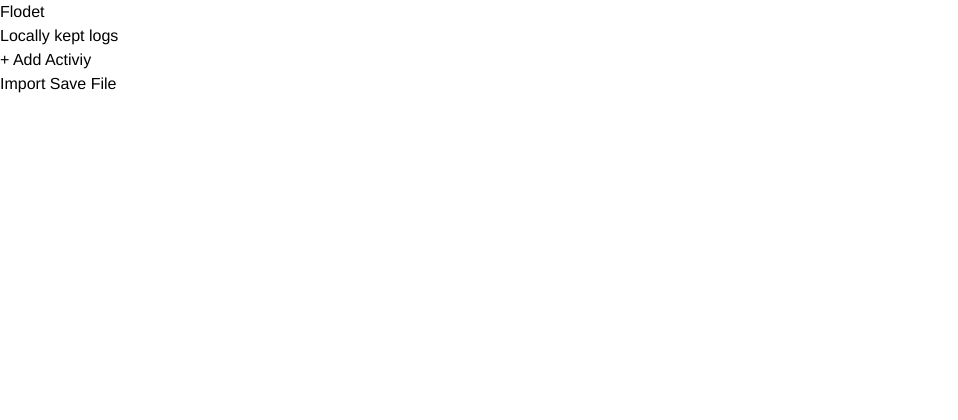
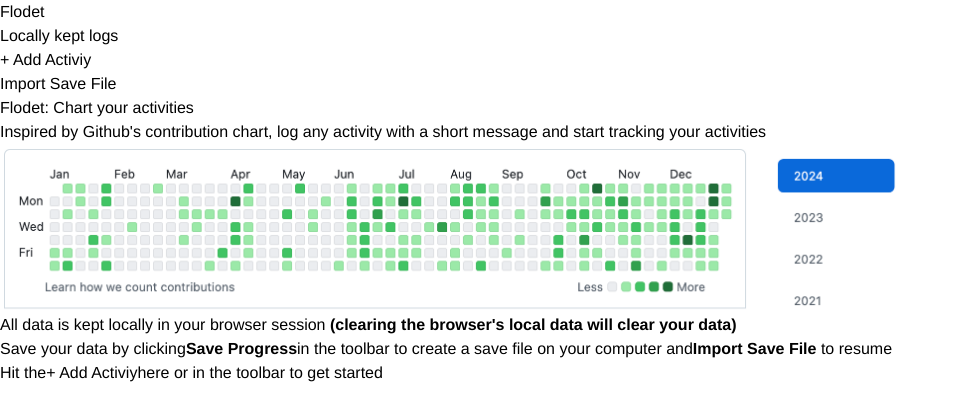
Before and after one commit to jackmuva/flodet, a Next.js app: page / in a window 1280 px wide. Shown: the top 420 px of the page, without its empty margins (0-958 px from the left). Built offline with nearby package versions, Linux system fonts and the light colour scheme.

Commit message:
added an intro for the default page

```diff
--- a/src/app/page.tsx
+++ b/src/app/page.tsx
@@ -7,6 +7,7 @@
 import { ActivityTerminal } from "./components/log/ActivityTerminal";
 import { LogMessagePanel } from "./components/log/LogMessagePanel";
 import React from "react";
+import Image from "next/image";
 
 export default function Home() {
   const [logState, setLogState] = useState<{ activeGoal: string, goals: Array<string>, goalModal: boolean, dateMap: any, activeDate: string }>
@@ -86,6 +87,23 @@
           {logState.goals.length > 0 && <ActivityTerminal addLog={addLog} activeGoal={logState.activeGoal} />}
           {logState.activeDate !== "" && <LogMessagePanel messages={logState.dateMap[logState.activeDate]} />}
         </div>
+        {logState.goals.length === 0 && <div className="w-11/12 md:w-fit">
+          <div className="font-bold text-3xl">Flodet: Chart your activities</div>
+          <div className="text-lg"> Inspired by Github&apos;s contribution chart, log any activity with a short message and start tracking your activities </div>
+          <Image className={"place-self-center"} height={200} width={900} src={"/gh-chart.png"} alt="gh contibution chart" />
+          <div className="text-lg">All data is kept locally in your browser session <strong className="mx-1">(clearing the browser&apos;s local data will clear your data)</strong></div>
+          <div className="text-lg">Save your data by clicking
+            <strong className="mx-1 border-b-2 text-sm">Save Progress</strong>
+            in the toolbar to create a save file on your computer and
+            <strong className="mx-1 border-b-2 text-sm">Import Save File</strong> to resume
+          </div>
+          <div className="text-lg flex flex-row items-center">Hit the
+            <button onClick={() => toggleGoalModal()} className="px-2 py-2 mx-1 bg-green-100 rounded-md text-sm font-bold text-stone-800 hover:bg-green-200">
+              + Add Activiy
+            </button>
+            here or in the toolbar to get started
+          </div>
+        </div>}
       </div>
     </div>
   );
```
Also changed, not shown: public/gh-chart.png (added).
